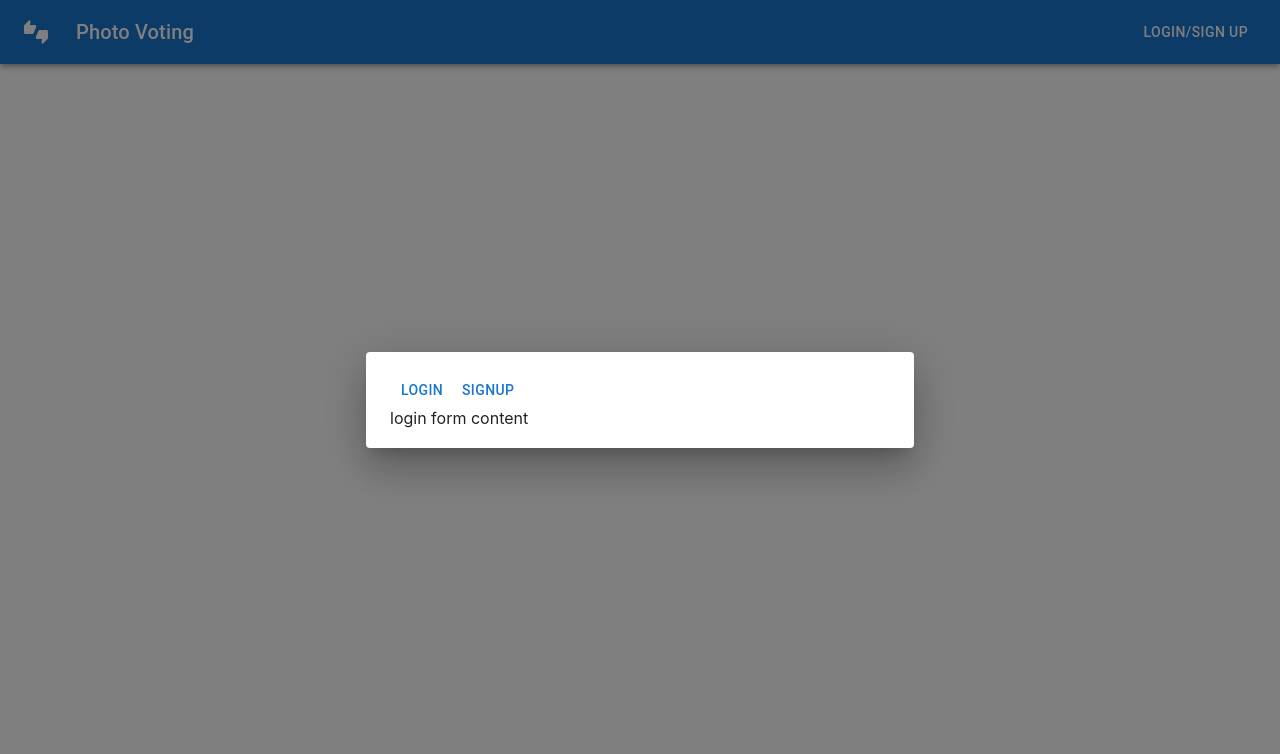
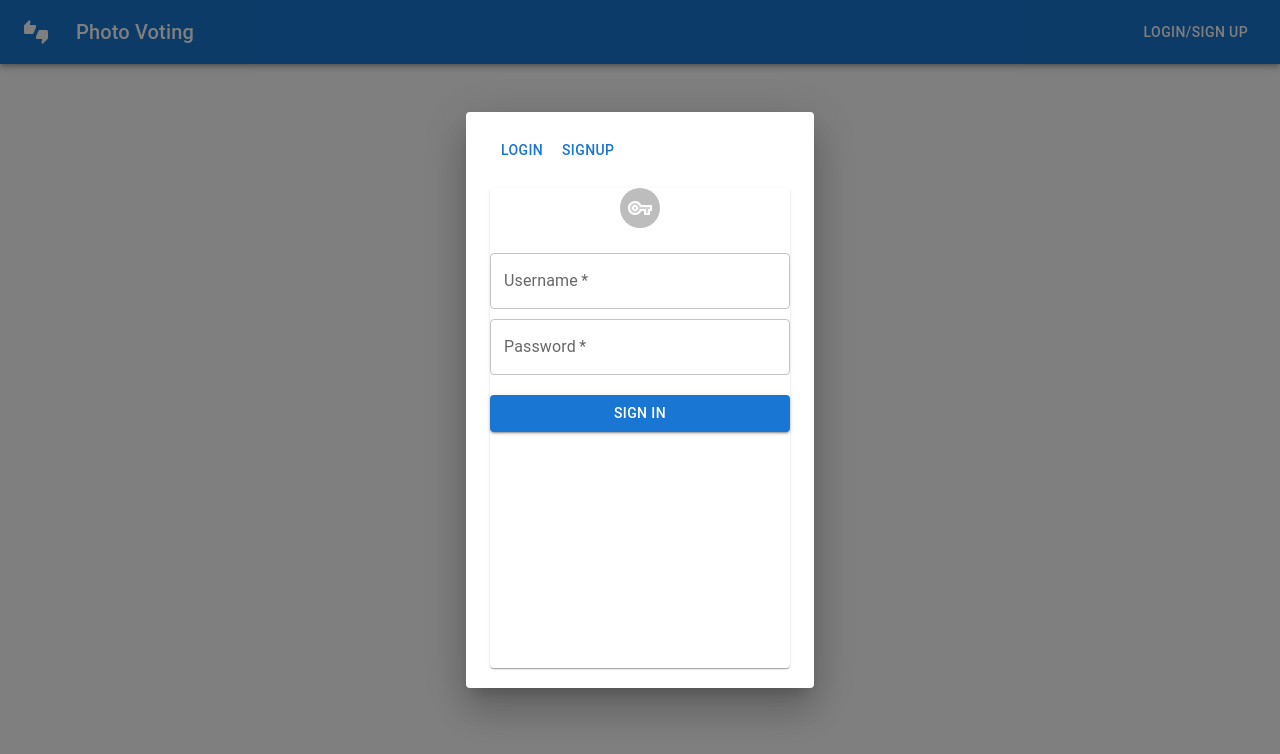
Before and after one commit to hunterD3CD/photo_voting, a React (Create React App) app in the folder client/: page / in a window 1280 px wide. Both pictures are taken after a click on the button "LOGIN/SIGN UP". Shown: the top 754 px of the page. Built offline with nearby package versions, Linux system fonts and the light colour scheme.

Commit message:
update login signup form

```diff
--- a/client/src/components/LoginForm.js
+++ b/client/src/components/LoginForm.js
@@ -1,7 +1,51 @@
 import React from "react";
 
-function LoginForm() {
-  return <div>login form content</div>;
-}
+// ----------------------------------------------------MUI------------------------------------------------------
+import { Avatar, Button, Grid, Paper, TextField } from "@mui/material";
+import VpnKeyTwoToneIcon from "@mui/icons-material/VpnKeyTwoTone";
+
+const LoginForm = () => {
+  const paperStyle = {
+    padding: 0,
+    height: "60vh",
+    width: 300,
+    margin: 0,
+  };
+  // ---------------------------------------------------JSX---------------------------------------------------------
+  return (
+    <Grid align="center">
+      <Paper style={paperStyle}>
+        <Avatar style={{ margin: "20px 0" }}>
+          <VpnKeyTwoToneIcon />
+        </Avatar>
+        <TextField
+          required
+          fullWidth
+          id="Username"
+          label="Username"
+          variant="outlined"
+          style={{ margin: "5px 0" }}
+        />
+        <TextField
+          required
+          fullWidth
+          id="Password"
+          label="Password"
+          variant="outlined"
+          style={{ margin: "5px 0" }}
+        />
+        <Button
+          type="submit"
+          color="primary"
+          variant="contained"
+          fullWidth
+          style={{ margin: "15px 0" }}
+        >
+          Sign in
+        </Button>
+      </Paper>
+    </Grid>
+  );
+};
 
 export default LoginForm;
--- a/client/src/components/Navbar.js
+++ b/client/src/components/Navbar.js
@@ -1,5 +1,4 @@
 import * as React from "react";
-// import {useState} from 'react';
 import SignUpForm from "./SignupForm";
 import LoginForm from "./LoginForm";
 
@@ -14,16 +13,6 @@ import ThumbsUpDownIcon from "@mui/icons-material/ThumbsUpDown";
 import Grid from "@mui/material/Grid";
 import Dialog from "@mui/material/Dialog";
 import DialogContent from "@mui/material/DialogContent";
-
-// style for the modal
-// const style = {
-//   position: "absolute",
-//   top: "50%",
-//   left: "50%",
-//   transform: "translate(-50%, -50%)",
-//   width: 400,
-//   backgroundColor: "white",
-// };
 
 export default function ButtonAppBar(props) {
   // set modal display state
@@ -68,7 +57,7 @@ export default function ButtonAppBar(props) {
         aria-describedby="modal-modal-description"
       >
         <DialogContent>
-          <Grid container style={{ width: "500px" }}>
+          <Grid container style={{ width: 300 }}>
             {tabs.map((tab) => {
               return (
                 <Grid item>
--- a/client/src/components/SignupForm.js
+++ b/client/src/components/SignupForm.js
@@ -1,11 +1,59 @@
 import React from "react";
 
-function SignupForm() {
+// ----------------------------------------------------MUI------------------------------------------------------
+import { Avatar, Button, Grid, Paper, TextField } from "@mui/material";
+import GroupAddTwoToneIcon from "@mui/icons-material/GroupAddTwoTone";
+
+const SignupForm = () => {
+  const paperStyle = {
+    padding: 0,
+    height: "60vh",
+    width: 300,
+    margin: 0,
+  };
+  // ---------------------------------------------------JSX---------------------------------------------------------
   return (
-    <div className="App">
-      SignupForm
-    </div>
+    <Grid align="center">
+      <Paper style={paperStyle}>
+        <Avatar style={{ margin: "20px 0" }}>
+          <GroupAddTwoToneIcon />
+        </Avatar>
+        <TextField
+          required
+          fullWidth
+          id="Username"
+          label="Username"
+          variant="outlined"
+          style={{ margin: "5px 0" }}
+        />
+        <TextField
+          required
+          fullWidth
+          id="Email"
+          label="Email"
+          variant="outlined"
+          style={{ margin: "5px 0" }}
+        />
+        <TextField
+          required
+          fullWidth
+          id="Password"
+          label="Password"
+          variant="outlined"
+          style={{ margin: "5px 0" }}
+        />
+        <Button
+          type="submit"
+          color="primary"
+          variant="contained"
+          fullWidth
+          style={{ margin: "15px 0" }}
+        >
+          Sign up
+        </Button>
+      </Paper>
+    </Grid>
   );
-}
+};
 
 export default SignupForm;
```
